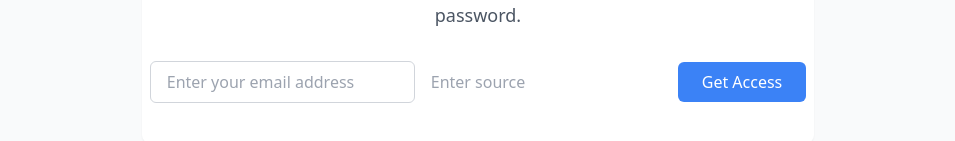
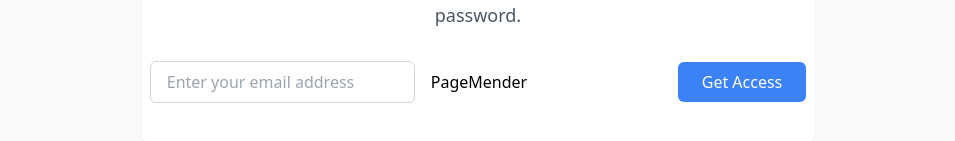
Before and after one commit to excelshortcut/pagemender, a Vue app: page / in a window 1280 px wide. Shown: the part 1354-1495 px from the top of the page, without its empty margins (162-1117 px from the left). Built offline with nearby package versions, Linux system fonts and the light colour scheme.

Commit message:
Added PageMender Source to Mail Form Visible2

```diff
--- a/src/App.vue
+++ b/src/App.vue
@@ -107,7 +107,7 @@
                 required
               />
 
-              <input type="text" name="MMERGE7" placeholder="Enter source" />
+              <input type="text" name="MMERGE7" value="PageMender" autocomplete="off" />
 
               <input
                 type="submit"
```
